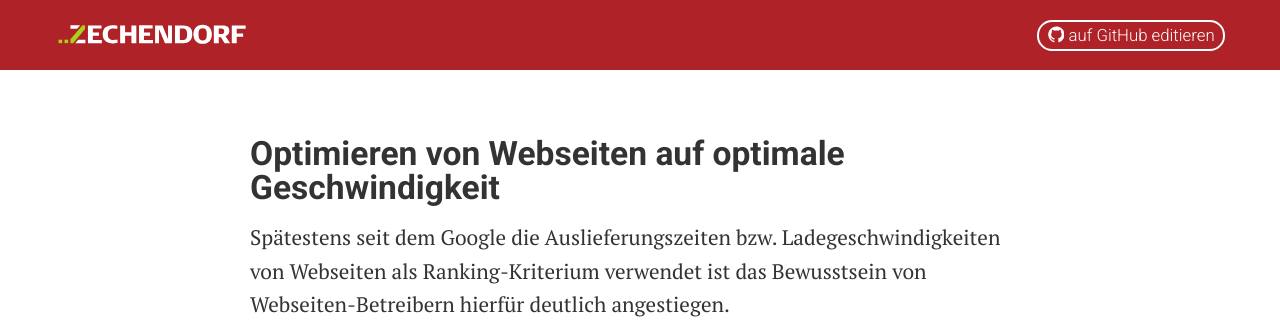
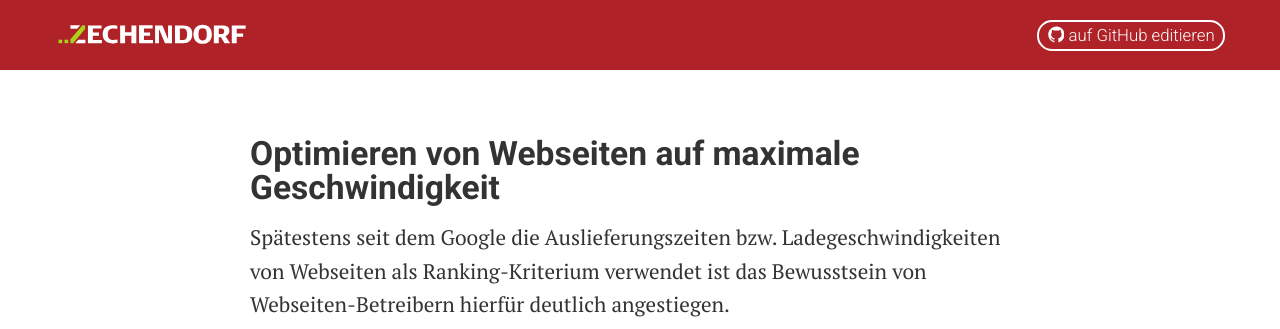
Before and after one commit to zechendorf/zechendorf.github.io, a Jekyll site: the page built from _posts/2016-12-05-maximale-geschwindigkeit.markdown, in a window 1280 px wide and 900 px high. Shown: the top 329 px of the window. Built offline with Jekyll 4.4.1, drawn with Linux system fonts in a browser that asks for light colours.

Commit message:
maximale-geschwindigkeit h1 update

```diff
--- a/_posts/2016-12-05-maximale-geschwindigkeit.markdown
+++ b/_posts/2016-12-05-maximale-geschwindigkeit.markdown
@@ -5,7 +5,7 @@ date:   2016-12-05 08:00:00 +0100
 categories: blog
 ---
 
-# Optimieren von Webseiten auf optimale Geschwindigkeit
+# Optimieren von Webseiten auf maximale Geschwindigkeit
 
 Spätestens seit dem Google die Auslieferungszeiten bzw. Ladegeschwindigkeiten von Webseiten als Ranking-Kriterium verwendet ist das Bewusstsein von Webseiten-Betreibern hierfür deutlich angestiegen.
 
```
